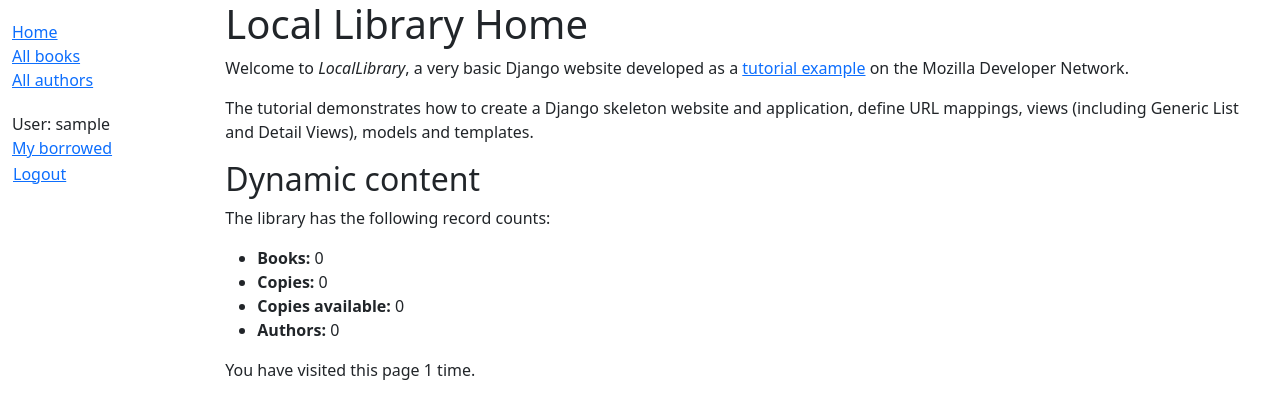
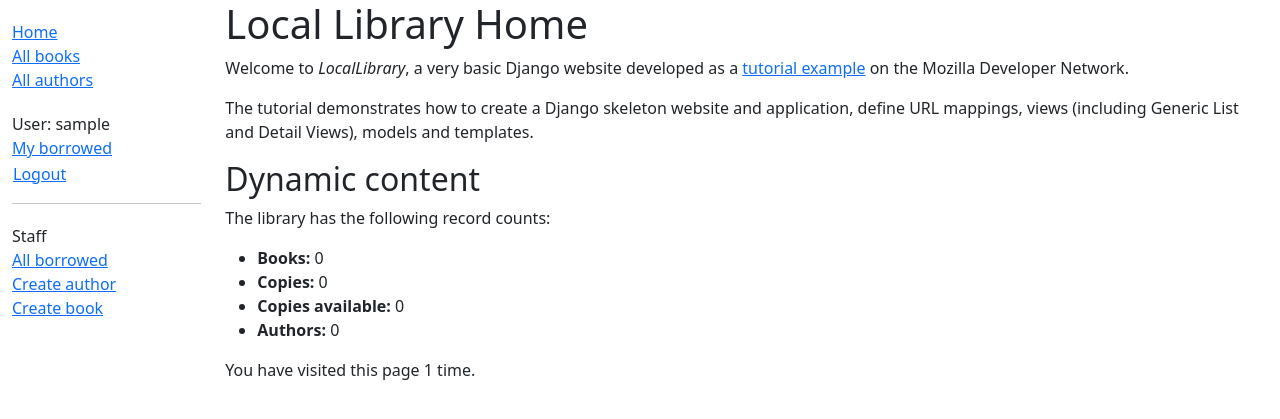
Before and after one commit to rexxless/locallibrary, a Django app: page /catalog/ in a window 1280 px wide. Shown: the top 419 px of the page. Run offline with Django 5.2, Linux system fonts and the light colour scheme; the visitor is signed in with stand-in values (Sample User, id 1); data that the repository does not hold is empty.

Commit message:
Added forms

```diff
--- a/catalog/templates/base_generic.html
+++ b/catalog/templates/base_generic.html
@@ -40,6 +40,20 @@
                <li><a href="{% url 'login' %}?next={{ request.path }}">Login</a></li>
                {% endif %}
             </ul>
+
+            {% if user.is_staff %}
+            <hr>
+            <ul class="sidebar-nav">
+            <li>Staff</li>
+               <li><a href="{% url 'all-borrowed' %}">All borrowed</a></li>
+            {% if perms.catalog.add_author %}
+               <li><a href="{% url 'author-create' %}">Create author</a></li>
+            {% endif %}
+                {% if perms.catalog.add_book %}
+                    <li><a href="{% url 'book-create'%}">Create book</a></li>
+                {% endif %}
+            </ul>
+            {% endif %}
           {% endblock %}
         </div>
         <div class="col-sm-10 ">
--- a/catalog/templates/catalog/bookinstance_list_borrowed_all.html
+++ b/catalog/templates/catalog/bookinstance_list_borrowed_all.html
@@ -8,7 +8,7 @@
 
       {% for bookinst in bookinstance_list %}
       <li class="{% if bookinst.is_overdue %}text-danger{% endif %}">
-        <a href="{% url 'book-detail' bookinst.book.pk %}">{{bookinst.book.title}}</a> ({{ bookinst.due_back }}) {% if user.is_staff %}- {{ bookinst.borrower }}{% endif %} {% if perms.catalog.can_mark_returned %} {% endif %}
+        <a href="{% url 'book-detail' bookinst.book.pk %}">{{bookinst.book.title}}</a> ({{ bookinst.due_back }}) {% if user.is_staff %}- {{ bookinst.borrower }}{% endif %} {% if perms.catalog.can_mark_returned %}- <a href="{% url 'renew-book-librarian' bookinst.id %}">Renew</a>  {% endif %}
       </li>
       {% endfor %}
     </ul>
--- a/catalog/urls.py
+++ b/catalog/urls.py
@@ -6,7 +6,7 @@ urlpatterns = [
     path('books/', views.BookListView.as_view(), name='books'),
     path('authors/', views.AuthorListView.as_view(), name='authors'),
     re_path(r'^book/(?P<pk>\d+)$', views.BookDetailView.as_view(), name='book-detail'),
-    re_path(r'^author/(?P<pk>\d+)$', views.AuthorDetailView.as_view(), name='book-detail'),
+    re_path(r'^author/(?P<pk>\d+)$', views.AuthorDetailView.as_view(), name='author-detail'),
 
 ]
 
@@ -15,5 +15,23 @@ urlpatterns += [
 ]
 
 urlpatterns += [
-    path('loans/', views.LoanedBooksAllListView.as_view(), name='loans'),
+    path('all-borrowed/', views.LoanedBooksAllListView.as_view(), name='all-borrowed'),
 ]
+
+
+urlpatterns += [
+    path('book/<uuid:pk>/renew/', views.renew_book_librarian, name='renew-book-librarian'),
+]
+
+
+urlpatterns += [
+    path('author/create/', views.AuthorCreate.as_view(), name='author-create'),
+    path('author/<int:pk>/update/', views.AuthorUpdate.as_view(), name='author-update'),
+    path('author/<int:pk>/delete/', views.AuthorDelete.as_view(), name='author-delete'),
+]
+
+urlpatterns += [
+    path('book/create/', views.BookCreate.as_view(), name='book-create'),
+    path('book/<int:pk>/update/', views.BookUpdate.as_view(), name='book-update'),
+    path('book/<int:pk>/delete/', views.BookDelete.as_view(), name='book-delete'),
+]
--- a/catalog/views.py
+++ b/catalog/views.py
@@ -83,3 +83,114 @@ class LoanedBooksAllListView(PermissionRequiredMixin, generic.ListView):
 
     def get_queryset(self):
         return BookInstance.objects.filter(status__exact=BookInstance.LoanStatus.ON_LOAN).order_by('due_back')
+
+
+import datetime
+
+from django.contrib.auth.decorators import login_required, permission_required
+from django.shortcuts import get_object_or_404
+from django.http import HttpResponseRedirect
+from django.urls import reverse
+
+from catalog.forms import RenewBookForm
+
+@login_required
+@permission_required('catalog.can_mark_returned', raise_exception=True)
+def renew_book_librarian(request, pk):
+    """View function for renewing a specific BookInstance by librarian."""
+    book_instance = get_object_or_404(BookInstance, pk=pk)
+
+    # If this is a POST request then process the Form data
+    if request.method == 'POST':
+
+        # Create a form instance and populate it with data from the request (binding):
+        form = RenewBookForm(request.POST)
+
+        # Check if the form is valid:
+        if form.is_valid():
+            # process the data in form.cleaned_data as required (here we just write it to the model due_back field)
+            book_instance.due_back = form.cleaned_data['renewal_date']
+            book_instance.save()
+
+            # redirect to a new URL:
+            return HttpResponseRedirect(reverse('all-borrowed'))
+
+    # If this is a GET (or any other method) create the default form.
+    else:
+        proposed_renewal_date = datetime.date.today() + datetime.timedelta(weeks=3)
+        form = RenewBookForm(initial={'renewal_date': proposed_renewal_date})
+
+    context = {
+        'form': form,
+        'book_instance': book_instance,
+    }
+
+    return render(request, 'catalog/book_renew_librarian.html', context)
+
+
+from django.views.generic.edit import CreateView, UpdateView, DeleteView
+from django.urls import reverse_lazy
+from django.db.models import RestrictedError
+from django.contrib.auth.mixins import PermissionRequiredMixin
+from .models import Author
+
+class AuthorCreate(PermissionRequiredMixin, CreateView):
+    model = Author
+    fields = ['first_name', 'last_name', 'date_of_birth', 'date_of_death']
+    initial = {'date_of_death': datetime.date(2023, 11, 11)}
+    permission_required = 'catalog.add_author'
+
+class AuthorUpdate(PermissionRequiredMixin, UpdateView):
+    model = Author
+    # Not recommended (potential security issue if more fields added)
+    fields = '__all__'
+    permission_required = 'catalog.change_author'
+
+class AuthorDelete(PermissionRequiredMixin, DeleteView):
+    model = Author
+    success_url = reverse_lazy('authors')
+    permission_required = 'catalog.delete_author'
+
+    def form_valid(self, form):
+        try:
+            self.object.delete()
+            return HttpResponseRedirect(self.success_url)
+        except RestrictedError:
+            return HttpResponseRedirect(
+                reverse("author-delete", kwargs={"pk": self.object.pk})
+            )
+
+
+from django.views.generic.edit import CreateView, UpdateView, DeleteView
+from django.urls import reverse_lazy
+from django.db.models import RestrictedError
+from django.db import transaction
+from django.contrib.auth.mixins import PermissionRequiredMixin
+from .models import Book
+
+class BookCreate(PermissionRequiredMixin, CreateView):
+    model = Book
+    fields = '__all__'
+    permission_required = 'catalog.add_book'
+
+class BookUpdate(PermissionRequiredMixin, UpdateView):
+    model = Book
+    # Not recommended (potential security issue if more fields added)
+    fields = '__all__'
+    permission_required = 'catalog.change_book'
+
+class BookDelete(PermissionRequiredMixin, DeleteView):
+    model = Book
+    success_url = reverse_lazy('books')
+    permission_required = 'catalog.delete_book'
+
+    def form_valid(self, form):
+        try:
+            with transaction.atomic():
+                self.object.bookinstance_set.all().delete()
+                self.object.delete()
+            return HttpResponseRedirect(self.success_url)
+        except RestrictedError:
+            return HttpResponseRedirect(
+                reverse("book-delete", kwargs={"pk": self.object.pk})
+            )
```
Also changed, not shown: catalog/forms.py (added, +48 -0 lines), catalog/templates/catalog/author_confirm_delete.html (added, +25 -0 lines), catalog/templates/catalog/author_detail.html (+17 -0 lines), catalog/templates/catalog/author_form.html (added, +9 -0 lines), catalog/templates/catalog/book_confirm_delete.html (added, +13 -0 lines), catalog/templates/catalog/book_detail.html (+17 -0 lines), catalog/templates/catalog/book_form.html (added, +9 -0 lines), catalog/templates/catalog/book_renew_librarian.html (added, +13 -0 lines), catalog/models.py (line endings or trailing spaces).
